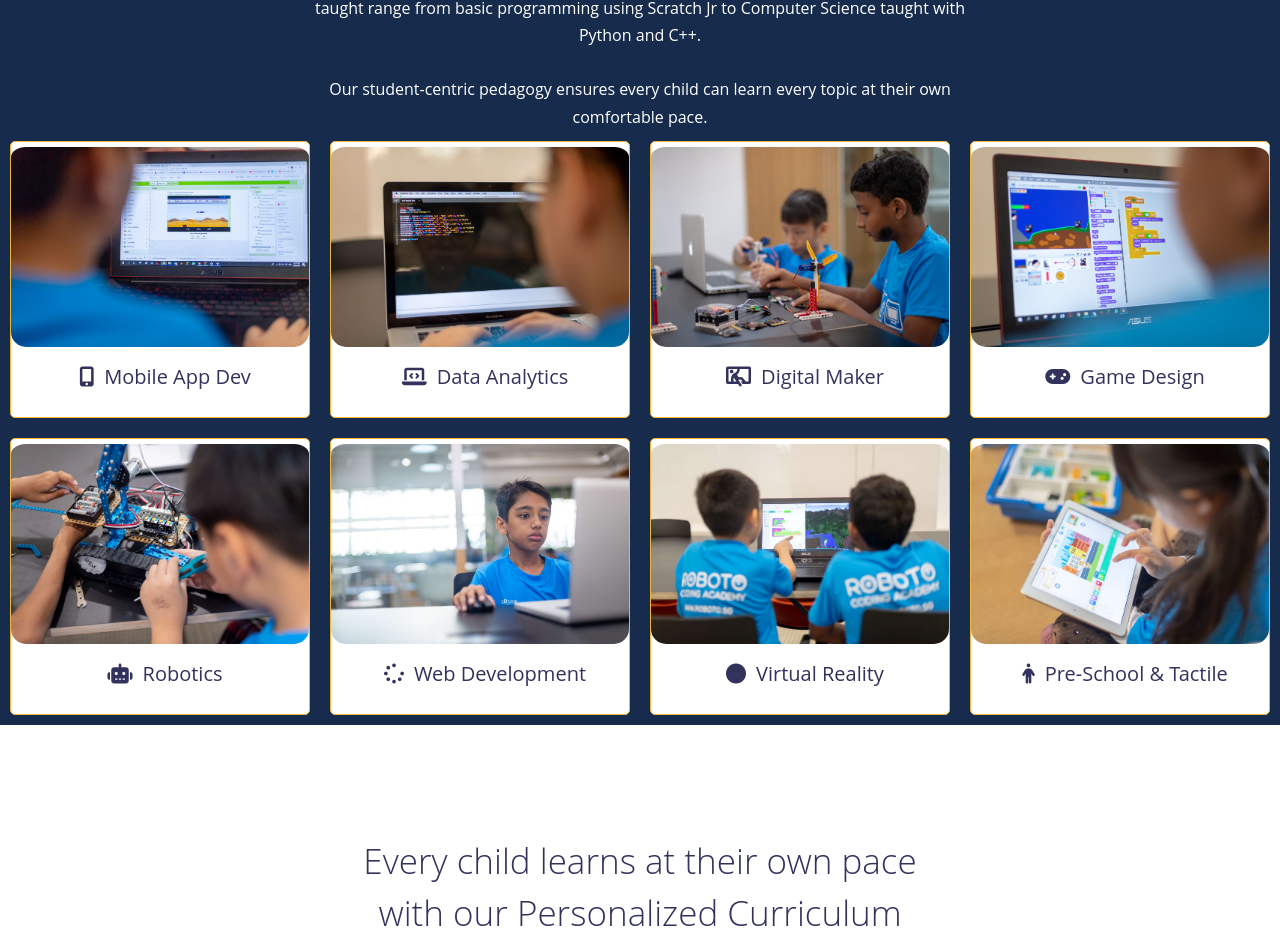
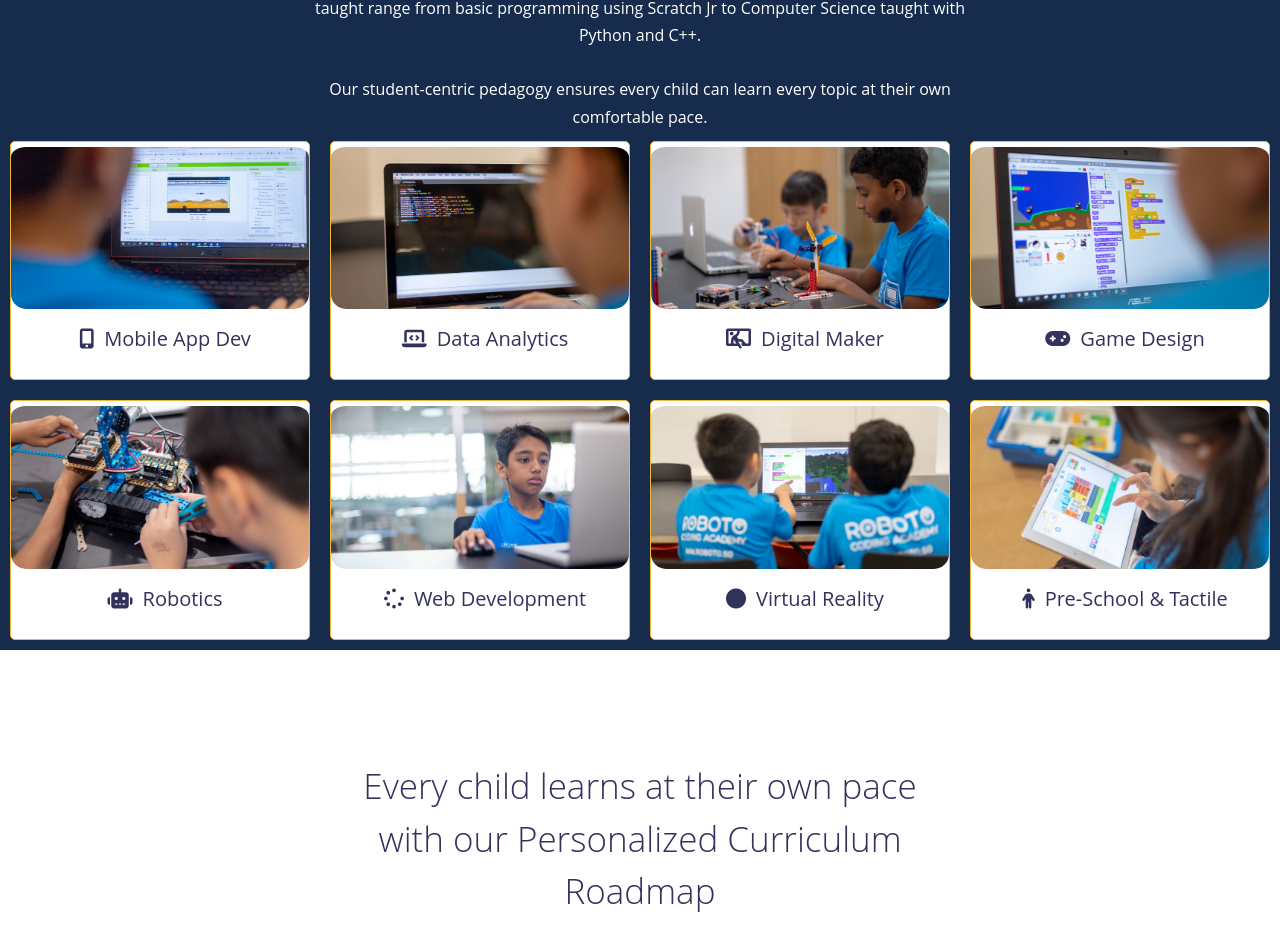
Before and after one commit to uvais2021/Roboto, a plain HTML site: page index.html in a window 1280 px wide. Shown: the part 2650-3592 px from the top of the page. Drawn offline with Linux system fonts and the light colour scheme; files whose address does not match are found by name.

Commit message:
Update style.css

```diff
--- a/style.css
+++ b/style.css
@@ -395,7 +395,7 @@
     transform: scale(1.1,1.1);
 }
 .subCards .cardBox img {
-    aspect-ratio: 16/11;
+    aspect-ratio: 16/9;
     padding: 5px 0 0 0;
     border-radius: 15px;
     width: 100%;
```
